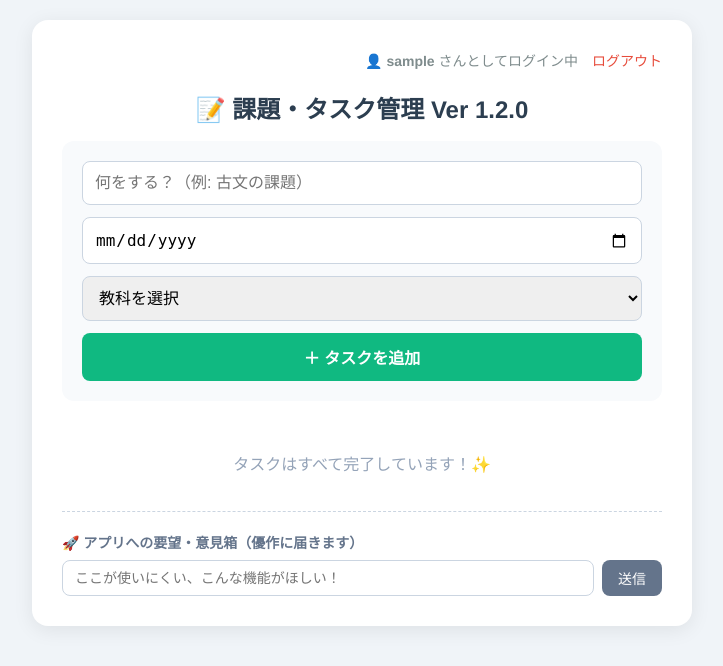
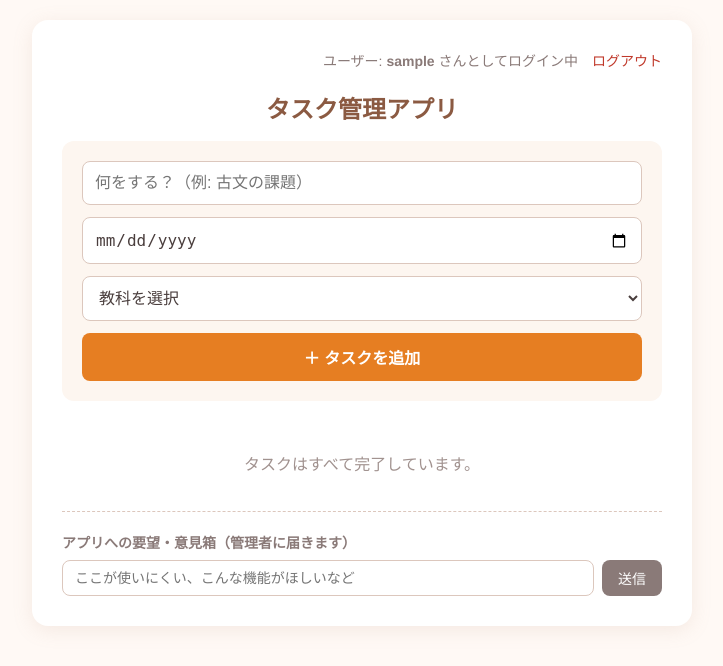
Before and after one commit to yusamiu/kadai_app, a Flask app: page / in a window 1280 px wide. Shown: the top 666 px of the page, without its empty margins (278-1001 px from the left). Run offline with Flask 3, Linux system fonts and the light colour scheme; the visitor is signed in with stand-in values (Sample User, id 1); data that the repository does not hold is empty; some libraries are stand-ins or nearby versions.

Commit message:
ver1.2.1

```diff
--- a/templates/index.html
+++ b/templates/index.html
@@ -8,60 +8,246 @@
     <meta name="apple-mobile-web-app-capable" content="yes">
     <meta name="apple-mobile-web-app-status-bar-style" content="black-translucent">
     <meta name="apple-mobile-web-app-title" content="タスク管理">
+
     <link rel="manifest" href="/static/manifest.json">
     <link rel="apple-touch-icon" href="/static/icon.png">
 
     <style>
-        body { font-family: 'Helvetica Neue', Arial, sans-serif; background: #f0f4f8; margin: 0; padding: 20px; color: #333; }
-        .container { max-width: 600px; margin: 0 auto; background: white; padding: 30px; border-radius: 16px; box-shadow: 0 4px 20px rgba(0,0,0,0.08); }
-        h1 { font-size: 24px; color: #2c3e50; margin-top: 0; text-align: center; }
+        /* 全体の背景と文字色を以前の暖色系に完全復元 */
+        body {
+            font-family: 'Helvetica Neue', Arial, sans-serif;
+            background-color: #fff9f5;
+            margin: 0;
+            padding: 20px;
+            color: #4a3e3d;
+        }
 
-        /* 🔔 【新設】通知ボタンのスタイル */
-        .notification-banner { background: #e8f4fd; border: 1px solid #b3d7ff; padding: 15px; border-radius: 12px; margin-bottom: 20px; text-align: center; display: none; }
-        .notify-btn { background: #007bff; color: white; border: none; padding: 10px 20px; font-size: 14px; border-radius: 8px; cursor: pointer; font-weight: bold; transition: background 0.2s; }
-        .notify-btn:hover { background: #0056b3; }
+        /* メインコンテナの装飾（影の色も暖色系に調整） */
+        .container {
+            max-width: 600px;
+            margin: 0 auto;
+            background: #ffffff;
+            padding: 30px;
+            border-radius: 16px;
+            box-shadow: 0 4px 20px rgba(180, 140, 120, 0.15);
+        }
 
-        .user-info { text-align: right; font-size: 14px; color: #7f8c8d; margin-bottom: 20px; }
-        .logout-btn { color: #e74c3c; text-decoration: none; margin-left: 10px; }
-        form { display: grid; gap: 12px; margin-bottom: 30px; background: #f8fafc; padding: 20px; border-radius: 12px; }
-        input, select, button { padding: 12px; font-size: 16px; border: 1px solid #cbd5e1; border-radius: 8px; }
-        button.add-btn { background: #10b981; color: white; border: none; font-weight: bold; cursor: pointer; }
-        button.add-btn:hover { background: #059669; }
-        .task-list { list-style: none; padding: 0; }
-        .task-item { background: white; padding: 16px; border-radius: 12px; margin-bottom: 12px; box-shadow: 0 2px 8px rgba(0,0,0,0.04); border-left: 5px solid #3b82f6; display: flex; justify-content: space-between; align-items: center; }
-        .task-item.done { border-left-color: #cbd5e1; opacity: 0.6; }
-        .task-item.done .task-text { text-decoration: line-through; color: #94a3b8; }
-        .task-info { flex-grow: 1; }
-        .task-text { font-weight: bold; font-size: 16px; margin-bottom: 4px; }
-        .task-meta { font-size: 12px; color: #64748b; }
-        .badge { background: #e0f2fe; color: #0369a1; padding: 2px 8px; border-radius: 6px; font-weight: bold; margin-right: 6px; }
-        .alert-text { color: #ef4444; font-weight: bold; }
-        .actions { display: flex; gap: 8px; }
-        .action-btn { border: none; padding: 8px 12px; font-size: 13px; border-radius: 6px; cursor: pointer; font-weight: bold; }
-        .comp-btn { background: #d1fae5; color: #065f46; }
-        .del-btn { background: #fee2e2; color: #991b1b; }
+        /* メインタイトルのデザイン */
+        h1 {
+            font-size: 24px;
+            color: #8b5a42;
+            margin-top: 0;
+            text-align: center;
+        }
 
-        .suggest-section { margin-top: 4px; padding-top: 20px; border-top: 1px dashed #cbd5e1; }
-        .suggest-title { font-size: 14px; font-weight: bold; color: #64748b; margin-bottom: 8px; }
-        .suggest-box { display: flex; gap: 8px; }
-        .suggest-input { flex-grow: 1; padding: 8px 12px; font-size: 14px; }
-        .suggest-btn { background: #64748b; color: white; border: none; padding: 8px 16px; font-size: 14px; border-radius: 8px; cursor: pointer; }
+        /* 通知案内バナー（視認性の高い暖色系の警告色） */
+        .notification-banner {
+            background-color: #fff3cd;
+            border: 1px solid #ffeeba;
+            padding: 15px;
+            border-radius: 12px;
+            margin-bottom: 20px;
+            text-align: center;
+            display: none;
+        }
+
+        /* 通知有効化ボタン */
+        .notify-btn {
+            background-color: #d97736;
+            color: #ffffff;
+            border: none;
+            padding: 10px 20px;
+            font-size: 14px;
+            border-radius: 8px;
+            cursor: pointer;
+            font-weight: bold;
+            transition: background-color 0.2s;
+        }
+        .notify-btn:hover {
+            background-color: #c25f23;
+        }
+
+        /* ユーザー情報表示領域 */
+        .user-info {
+            text-align: right;
+            font-size: 14px;
+            color: #8a7a78;
+            margin-bottom: 20px;
+        }
+
+        /* ログアウトリンク */
+        .logout-btn {
+            color: #c0392b;
+            text-decoration: none;
+            margin-left: 10px;
+        }
+
+        /* タスク追加入力フォーム */
+        form {
+            display: grid;
+            gap: 12px;
+            margin-bottom: 30px;
+            background-color: #fdf6f0;
+            padding: 20px;
+            border-radius: 12px;
+        }
+
+        input, select, button {
+            padding: 12px;
+            font-size: 16px;
+            border: 1px solid #dcc7bd;
+            border-radius: 8px;
+            background-color: #ffffff;
+            color: #4a3e3d;
+        }
+
+        /* 追加ボタンの暖色系設定 */
+        button.add-btn {
+            background-color: #e67e22;
+            color: #ffffff;
+            border: none;
+            font-weight: bold;
+            cursor: pointer;
+        }
+        button.add-btn:hover {
+            background-color: #d35400;
+        }
+
+        /* タスクリスト表示領域 */
+        .task-list {
+            list-style: none;
+            padding: 0;
+        }
+
+        /* 未完了タスク（左端にオレンジのアクセントライン） */
+        .task-item {
+            background-color: #ffffff;
+            padding: 16px;
+            border-radius: 12px;
+            margin-bottom: 12px;
+            box-shadow: 0 2px 8px rgba(180, 140, 120, 0.08);
+            border-left: 5px solid #e67e22;
+            display: flex;
+            justify-content: space-between;
+            align-items: center;
+        }
+
+        /* 完了済みタスクのグレーアウト表現 */
+        .task-item.done {
+            border-left-color: #dcc7bd;
+            opacity: 0.6;
+        }
+        .task-item.done .task-text {
+            text-decoration: line-through;
+            color: #a1928f;
+        }
+
+        .task-info {
+            flex-grow: 1;
+        }
+
+        .task-text {
+            font-weight: bold;
+            font-size: 16px;
+            margin-bottom: 4px;
+        }
+
+        .task-meta {
+            font-size: 12px;
+            color: #8a7a78;
+        }
+
+        /* 教科タグの暖色系バッジ */
+        .badge {
+            background-color: #faebd7;
+            color: #b86b32;
+            padding: 2px 8px;
+            border-radius: 6px;
+            font-weight: bold;
+            margin-right: 6px;
+        }
+
+        /* 警告文の赤色表記 */
+        .alert-text {
+            color: #c0392b;
+            font-weight: bold;
+        }
+
+        /* 操作ボタン領域 */
+        .actions {
+            display: flex;
+            gap: 8px;
+        }
+
+        .action-btn {
+            border: none;
+            padding: 8px 12px;
+            font-size: 13px;
+            border-radius: 6px;
+            cursor: pointer;
+            font-weight: bold;
+        }
+
+        .comp-btn {
+            background-color: #e8f8f5;
+            color: #117a65;
+        }
+
+        .del-btn {
+            background-color: #fadbd8;
+            color: #78281f;
+        }
+
+        /* 意見箱セクション */
+        .suggest-section {
+            margin-top: 4px;
+            padding-top: 20px;
+            border-top: 1px dashed #dcc7bd;
+        }
+
+        .suggest-title {
+            font-size: 14px;
+            font-weight: bold;
+            color: #8a7a78;
+            margin-bottom: 8px;
+        }
+
+        .suggest-box {
+            display: flex;
+            gap: 8px;
+        }
+
+        .suggest-input {
+            flex-grow: 1;
+            padding: 8px 12px;
+            font-size: 14px;
+        }
+
+        .suggest-btn {
+            background-color: #8a7a78;
+            color: #ffffff;
+            border: none;
+            padding: 8px 16px;
+            font-size: 14px;
+            border-radius: 8px;
+            cursor: pointer;
+        }
     </style>
 </head>
 <body>
 
 <div class="container">
     <div id="notification-banner" class="notification-banner">
-        <p style="margin: 0 0 10px 0; font-size: 14px; color: #004085; font-weight: bold;">📢 期限切れ前にスマホにピコンと通知を受け取りますか？</p>
-        <button id="enable-notification" class="notify-btn">通知を受け取る 🔔</button>
+        <p style="margin: 0 0 10px 0; font-size: 14px; color: #856404; font-weight: bold;">期限切れ前にスマホに通知を受け取りますか？</p>
+        <button id="enable-notification" class="notify-btn">通知を受け取る</button>
     </div>
 
     <div class="user-info">
-        👤 <strong>{{ username }}</strong> さんとしてログイン中
+        ユーザー: <strong>{{ username }}</strong> さんとしてログイン中
         <a href="/logout" class="logout-btn">ログアウト</a>
     </div>
 
-    <h1>📝 課題・タスク管理 Ver 1.2.0</h1>
+    <h1>タスク管理アプリ</h1>
 
     <form action="/add" method="POST">
         <input type="text" name="task" placeholder="何をする？（例: 古文の課題）" required>
@@ -85,16 +271,16 @@
                 <div class="task-text">{{ task.text }}</div>
                 <div class="task-meta">
                     <span class="badge">{{ task.subject }}</span>
-                    📅 期限: {{ task.deadline }}
+                    期限: {{ task.deadline }}
                     {% if task.status == 'yet' %}
                         {% if task.days_left == 0 %}
-                            <span class="alert-text">(今日が期限！🚨)</span>
+                            <span class="alert-text">(今日が期限です)</span>
                         {% elif task.days_left == 1 %}
-                            <span class="alert-text">(明日が期限！⚠️)</span>
+                            <span class="alert-text">(明日が期限です)</span>
                         {% elif task.days_left > 1 %}
                             <span>(あと {{ task.days_left }} 日)</span>
                         {% else %}
-                            <span class="alert-text">(期限を過ぎています！☠️)</span>
+                            <span class="alert-text">(期限を過ぎています)</span>
                         {% endif %}
                     {% endif %}
                 </div>
@@ -115,15 +301,15 @@
             </div>
         </li>
         {% else %}
-        <li style="text-align: center; color: #94a3b8; padding: 20px;">タスクはすべて完了しています！✨</li>
+        <li style="text-align: center; color: #a1928f; padding: 20px;">タスクはすべて完了しています。</li>
         {% endfor %}
     </ul>
 
     <div class="suggest-section">
-        <div class="suggest-title">🚀 アプリへの要望・意見箱（優作に届きます）</div>
+        <div class="suggest-title">アプリへの要望・意見箱（管理者に届きます）</div>
         <form action="/suggest" method="POST" style="margin:0; padding:0; background:none; display:block;">
             <div class="suggest-box">
-                <input type="text" name="opinion" class="suggest-input" placeholder="ここが使いにくい、こんな機能がほしい！" required>
+                <input type="text" name="opinion" class="suggest-input" placeholder="ここが使いにくい、こんな機能がほしいなど" required>
                 <button type="submit" class="suggest-btn">送信</button>
             </div>
         </form>
@@ -131,39 +317,34 @@
 </div>
 
 <script>
-    // 公開用の鍵（VAPID Public Key）。ステップ3で本物の鍵をここに貼り付けます。今はダミーです。
+    // 注意: 実際の配信機能にはVAPIDパブリックキーの生成と配置が必要です。現在は初期化可能なダミー値を設定しています。
     const VAPID_PUBLIC_KEY = "YOUR_PUBLIC_VAPID_KEY_HERE";
 
-    // 画面が開いたときに、通知の許可状態をチェックする
+    // ブラウザの互換性チェックおよびバナー初期表示制御
     document.addEventListener("DOMContentLoaded", () => {
         if ("Notification" in window && "serviceWorker" in window) {
-            // まだ通知の許可も拒否もしていない場合、案内バナーを表示する
             if (Notification.permission === "default") {
                 document.getElementById("notification-banner").style.display = "block";
             }
         }
     });
 
-    // 「通知を受け取る」ボタンが押されたときの処理
+    // ユーザーインタラクションに基づく通知許可申請
     document.getElementById("enable-notification").addEventListener("click", async () => {
         const banner = document.getElementById("notification-banner");
-
-        // スマホ本体の通知許可ダイアログを出す
         const permission = await Notification.requestPermission();
 
         if (permission === "granted") {
-            alert("通知が許可されました！🎉 次のステップで通知テストが可能になります。");
+            alert("通知が許可されました。");
             banner.style.display = "none";
-
-            // サービスワーカー（裏方のプログラム）を登録して、鍵をPythonに送る
             configurePushSubscription();
         } else {
-            alert("通知が拒否されました。設定アプリから変更できます。");
+            alert("通知が拒否されました。設定から変更できます。");
             banner.style.display = "none";
         }
     });
 
-    // スマホ専用の「通知の鍵」を生成してPythonに送る関数
+    // プッシュサブスクリプションオブジェクトの生成とサーバー送信
     async function configurePushSubscription() {
         if (!('serviceWorker' in navigator)) return;
 
@@ -171,13 +352,12 @@
         const sub = await reg.pushManager.getSubscription();
 
         if (sub === null) {
-            // 新しくスマホ用の鍵を作る
+            try {
                 const newSub = await reg.pushManager.subscribe({
                     userVisibleOnly: true,
                     applicationServerKey: urlBase64ToUint8Array(VAPID_PUBLIC_KEY)
                 });
 
-            // Pythonの金庫（/subscribe）へ送信！
                 await fetch("/subscribe", {
                     method: "POST",
                     body: JSON.stringify(newSub),
@@ -185,10 +365,13 @@
                         "Content-Type": "application/json"
                     }
                 });
+            } catch (error) {
+                console.error("Subscription failed:", error);
+            }
         }
     }
 
-    // 鍵の暗号化データを変換するための便利関数
+    // 鍵データ変換ユーティリティ
     function urlBase64ToUint8Array(base64String) {
         const padding = '='.repeat((4 - base64String.length % 4) % 4);
         const base64 = (base64String + padding).replace(/\-/g, '+').replace(/_/g, '/');
@@ -200,7 +383,7 @@
         return outputArray;
     }
 
-    // サービスワーカー（裏方ファイル）の登録登録
+    // サービスワーカーファイルの登録実行
     if ('serviceWorker' in navigator) {
         navigator.serviceWorker.register('/static/service-worker.js')
         .then(reg => console.log('Service Worker Registered!', reg))
```
Also changed, not shown: static/manifest.json (added). Lines whose indentation alone changed are shown as unchanged.
